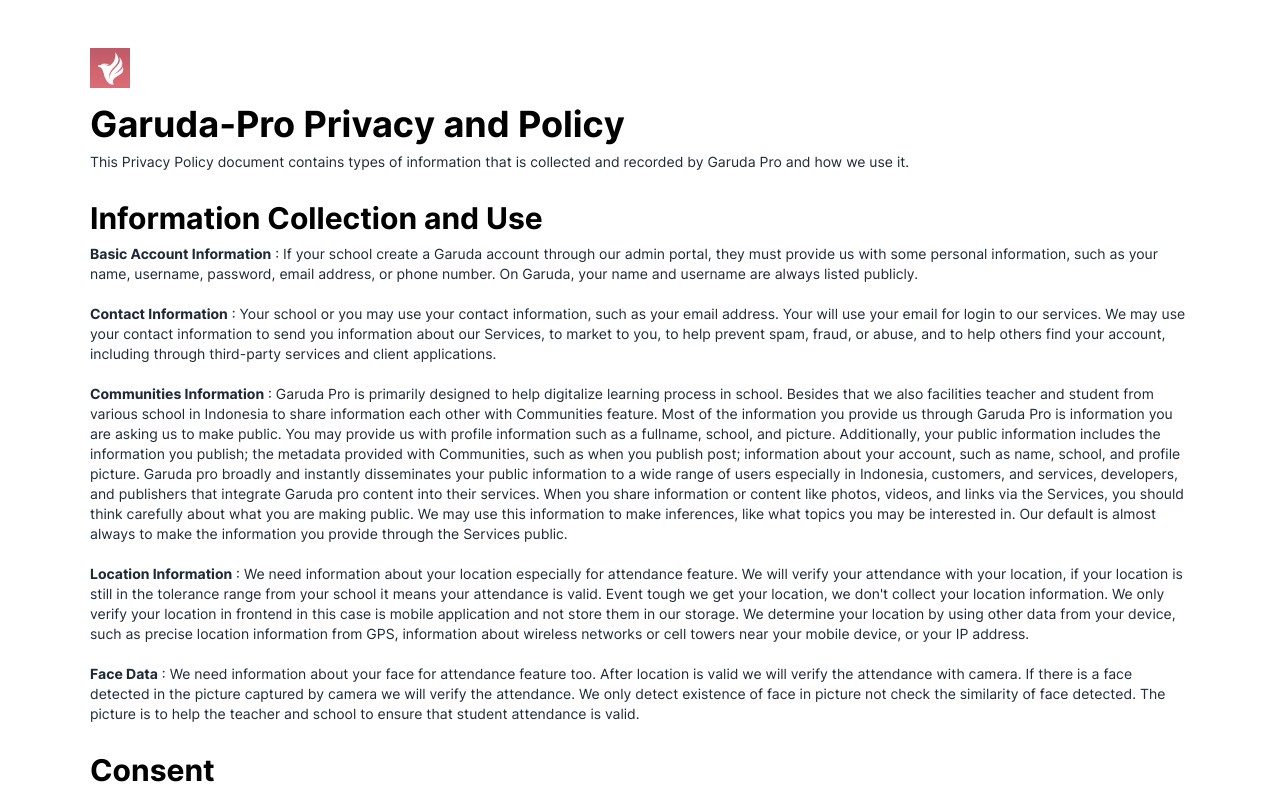
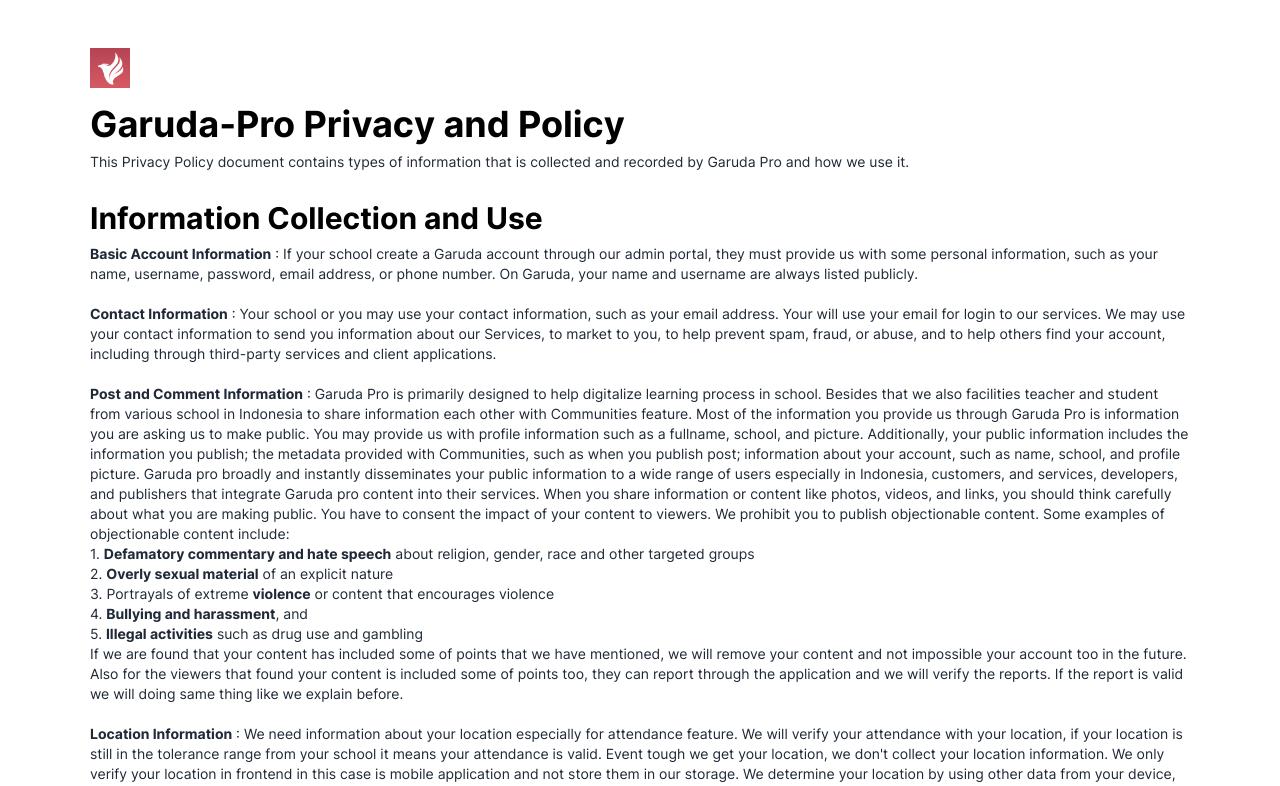
Before and after one commit to cga-tech/garuda-pro-privacy-policy, a Next.js app: page / in a window 1280 px wide. Shown: the top 786 px of the page. Built offline with nearby package versions, Linux system fonts and the light colour scheme.

Commit message:
Add objectionable content definition and behaviours

```diff
--- a/src/pages/index.tsx
+++ b/src/pages/index.tsx
@@ -44,7 +44,7 @@
               client applications.
               <br />
               <br />
-              <b>Communities Information</b> : Garuda Pro is primarily designed
+              <b>Post and Comment Information</b> : Garuda Pro is primarily designed
               to help digitalize learning process in school. Besides that we
               also facilities teacher and student from various school in
               Indonesia to share information each other with Communities
@@ -59,11 +59,17 @@
               users especially in Indonesia, customers, and services,
               developers, and publishers that integrate Garuda pro content into
               their services. When you share information or content like photos,
-              videos, and links via the Services, you should think carefully
-              about what you are making public. We may use this information to
-              make inferences, like what topics you may be interested in. Our
-              default is almost always to make the information you provide
-              through the Services public.
+              videos, and links, you should think carefully
+              about what you are making public. You have to consent the impact
+              of your content to viewers. We prohibit you to publish objectionable content. Some examples of objectionable content include:
+              <ul>
+                <li>1. <b>Defamatory commentary and hate speech</b> about religion, gender, race and other targeted groups</li>
+                <li>2. <b>Overly sexual material</b> of an explicit nature</li>
+                <li>3. Portrayals of extreme <b>violence</b> or content that encourages violence</li>
+                <li>4. <b>Bullying and harassment</b>, and</li>
+                <li>5. <b>Illegal activities</b> such as drug use and gambling</li>
+              </ul> If we are found that your content has included some of points that we have mentioned, we will remove your content and not impossible your account too in the future. Also for the viewers that found your content is included some of points too, they can report through the application and we will verify the reports. If the report is valid we will doing same thing like we explain before.
+
               <br />
               <br />
               <b>Location Information</b> : We need information about your
```
